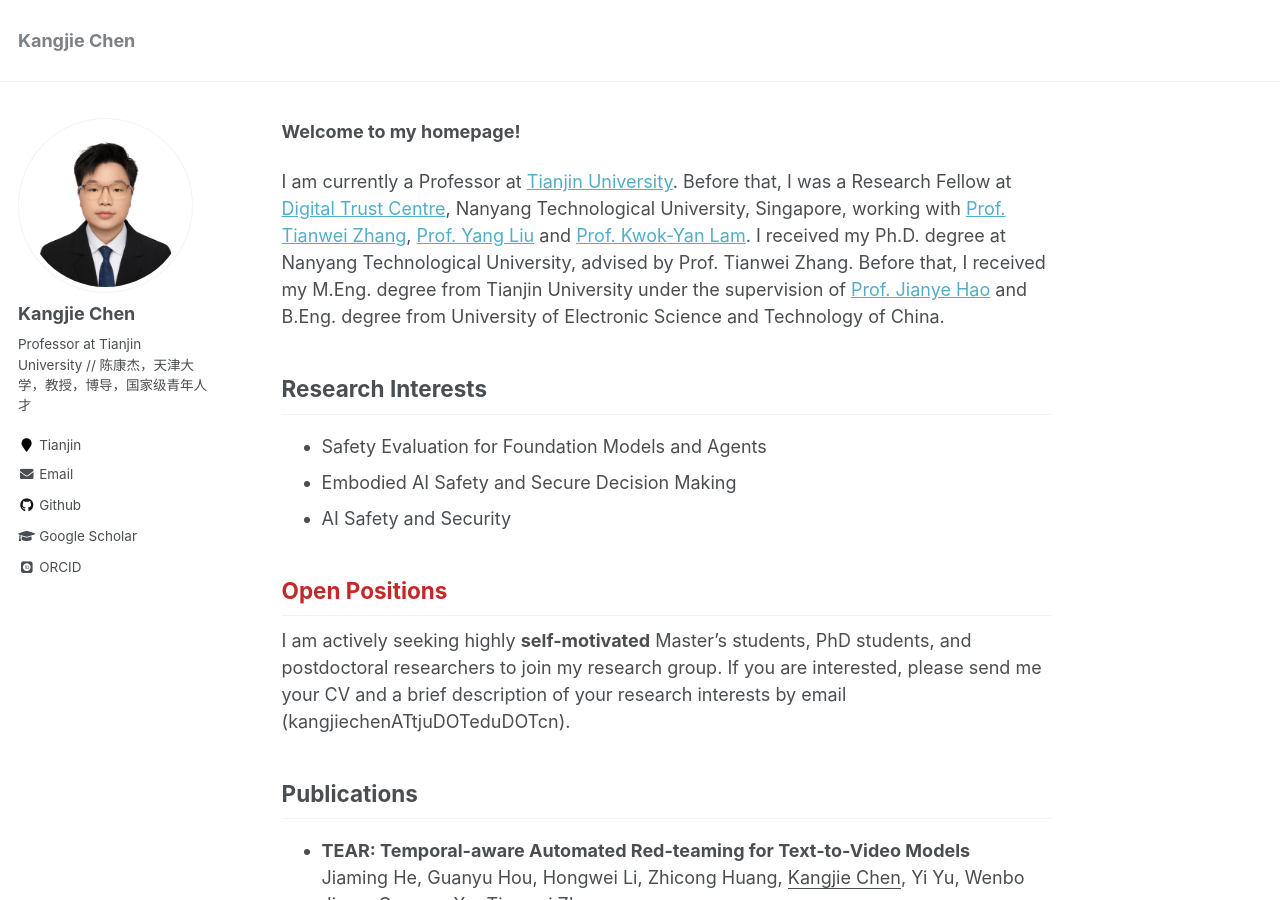
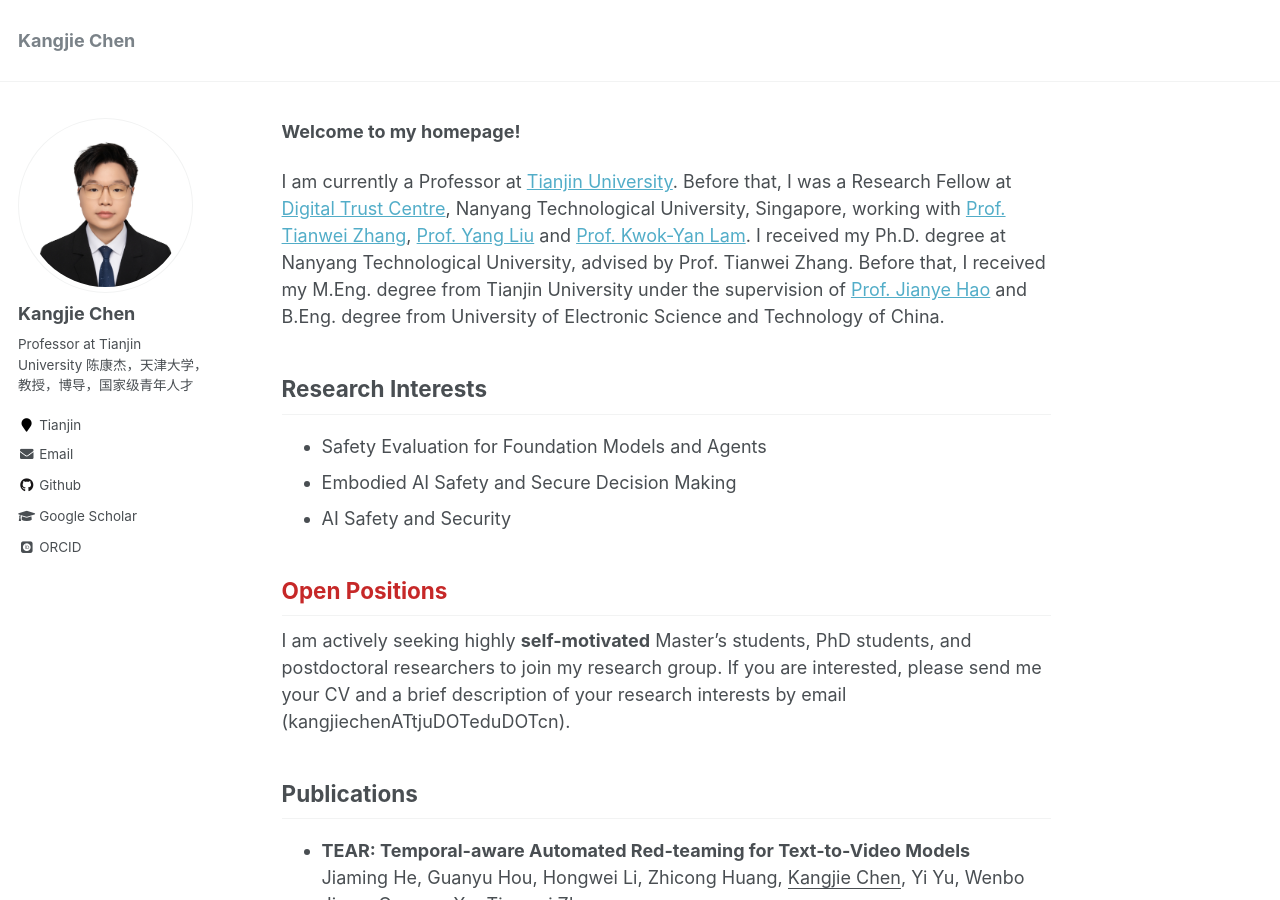
Before and after one commit to kangjie-chen/kangjie-chen.github.io, a Jekyll site: the page built from _pages/about.md, in a window 1280 px wide and 900 px high. Built offline with Jekyll 4.4.1, drawn with Linux system fonts in a browser that asks for light colours; some web fonts are replaced.

```diff
--- a/_config.yml
+++ b/_config.yml
@@ -82,7 +82,7 @@ analytics:
 author:
   name             : "Kangjie Chen"
   avatar           : "202506-square.jpg"
-  bio              : "Professor at Tianjin University // 陈康杰，天津大学，教授，博导，国家级青年人才"
+  bio              : "Professor at Tianjin University 陈康杰，天津大学，教授，博导，国家级青年人才"
   location         : "Tianjin"
   employer         :
   pubmed           :
```
